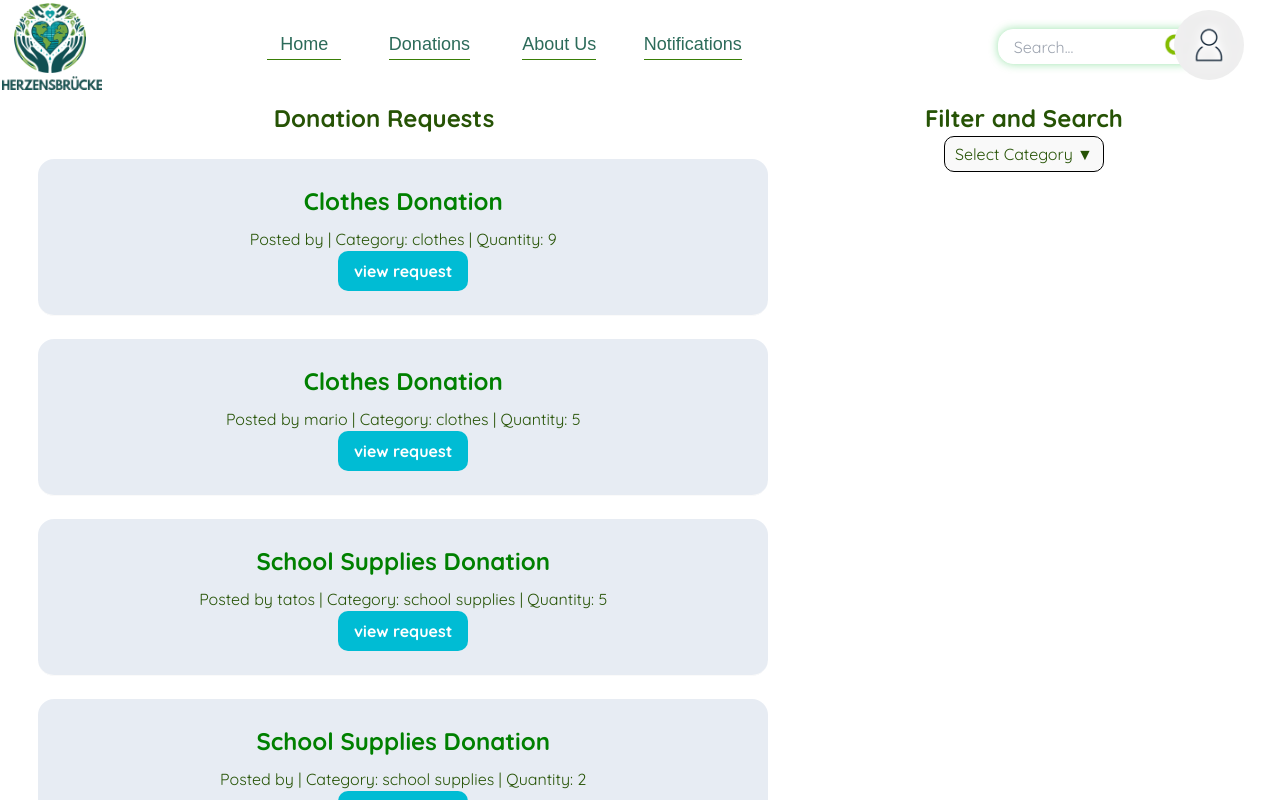
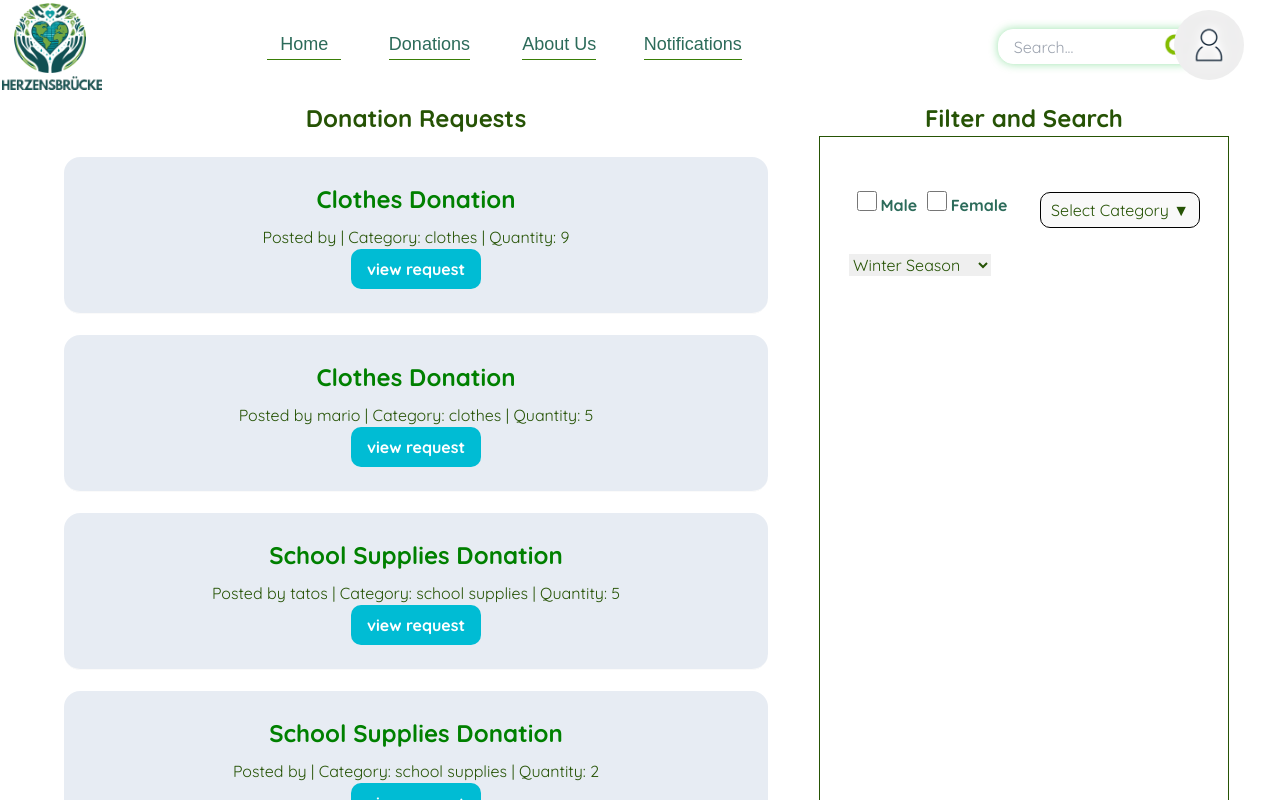
Before and after one commit to Tatos23/FC-CSEN, a React (Create React App) app: page / in a window 1280 px wide. Shown: the top 800 px of the page. Built offline with nearby package versions, Linux system fonts and the light colour scheme; data requests are answered from the project's data file.

Commit message:
added the filter and search bar

```diff
--- a/src/components/donor/DropDownCategory.css
+++ b/src/components/donor/DropDownCategory.css
@@ -1,8 +1,8 @@
 
 .DropDownCategory{
     position: absolute;
-    top: 13rem;
-    right: 16rem;
+    top: 15rem;
+    right: 5rem;
     width: 120px;
     padding: 15px;
     border-radius: 8px;
--- a/src/components/donor/ViewRequests.css
+++ b/src/components/donor/ViewRequests.css
@@ -301,17 +301,6 @@
     margin-right: 2%;
 }
 
-.view-requests-vertical-rectangle {
-    width: 20px;
-    /* Set your desired width */
-    height: 100px;
-    /* Set your desired height */
-    background-color: #ff0000;
-    /* Set your desired background color */
-    position: absolute;
-    top: 0;
-    left: 0;
-}
 
 .view-requests-category-button {
     border: 1.5px solid #000;
@@ -323,9 +312,9 @@
     cursor: pointer;
     /* Show pointer cursor on hover */
     border-radius: 10px;
-    /* position: absolute;
-    right: 15rem;
-    top: 10rem; */
+    position: absolute;
+    right: 5rem;
+    top: 12rem;
 }
 
 .view-requests-body {
@@ -339,12 +328,56 @@
     flex-direction: column;
     width: 60vw;
     align-items: center;
+    padding-left: 5%;
 }
 
 .view-requests-right {
     display: flex;
     flex-direction: column;
     width: 40vw;
+    align-items: center;
+}
+.right-subSection{
+    width: 80%;
+    border: 1px solid #265305;
+    /* overflow-y: auto; Make the dropdown scrollable */
+    height: 80%;
+}
+.view-requests-select-season{
+    margin-right: 13rem;
+    margin-top: 2rem;
+}
+
+/* .gender-input */
+
+.view-requests-gender-input {
+    border-radius: 10px;
+    border-color: #74AC4C;
+    background-color: white;
+    width: 50%;
+    height: 35px;
+    padding-left: 10px;
+    cursor: pointer;
+    font-weight: bold;
+    transition: border-color 1s;
+    margin-top: 12%;
+}
+.view-requests-gender-input input[type="checkbox"] {
+    accent-color: #74AC4C;
+    border: 1px solid #74AC4C;
+    margin-left: 5%;
+    margin-right: 2%;
+    margin-top: 5px;
+    width: 20px;
+    height: 20px;
+}
+.view-requests-gender-input input[type="checkbox"]:checked {
+    accent-color: #74AC4C;
+    border: 1px solid #74AC4C;
+    background-color: #74AC4C;
+}
+.view-requests-gender-input:focus {
+    border-color: #74AC4C;
 }
 
 
@@ -407,7 +440,6 @@
     border-radius: 1rem;
     /* Equivalent to rounded-lg */
     background-color: rgba(226, 232, 240, 0.8);
-    margin-left: 5%;
     margin-top: 3%;
 
 
--- a/src/components/donor/ViewRequests.js
+++ b/src/components/donor/ViewRequests.js
@@ -21,10 +21,14 @@ function ViewRequests() {
     const [donations, setDonation] = useState(null);
 
     const [selectedCategory, setSelectedCategory] = useState('Select Category ▼'); // Initialize with default text
-    const [selectedGender, setSelectedGender] = useState('');
+
+
+
 
     const handleGenderChange = (event) => {
-        setSelectedGender(event.target.value);
+        const newValue = event.target.value;
+        // If the checkbox was already checked, uncheck it; otherwise, set the new value
+        setGender((prevGender) => (prevGender === newValue ? '' : newValue));
     };
 
     useEffect(() => {
@@ -213,7 +217,8 @@ function ViewRequests() {
     //REPLACE THE LINE AT THE BOTTOM WITH THIS: <button className='home-profilebutton' onClick = {() => setOpenProfile((prev) => !prev)}><img className='home-profile-icon'src='profileEnhanced.png' alt='logo' ref = {refOne}></img></button>
 
 
-
+    const [gender, setGender] = useState('');
+    const [season, setSeason] = useState('');
 
     return (
         <>
@@ -262,14 +267,42 @@ function ViewRequests() {
                         </div>
                     </div>
 
-                    <div className='view-requests-right'>
-                        <div className="filter-title">Filter and Search</div>
-                        <div> <button className='view-requests-category-button' value={selectedCategory}
+                <div className='view-requests-right'>
+                    <div className="filter-title">Filter and Search</div>
+                        <div className="right-subSection">
+
+                            <div> <button className='view-requests-category-button' value={selectedCategory}
                             onChange={e => setSelectedCategory(e.target.value)}
                             onClick={() => setOpenCategory((prev) => !prev)}>{selectedCategory}</button> </div>
-                    </div>
+
+                            <div className="view-requests-gender-input">
+                                <label htmlFor="male" style={{color: '#2C6B5A'}}>
+                                    <input type="checkbox" id="male" name="gender" value="male" checked={gender === 'male'} onChange={handleGenderChange}/>
+                                    Male
+                                </label>
+                                <label htmlFor="female" style={{color: '#2C6B5A'}}>
+                                    <input type="checkbox" id="female" name="gender" value="female" checked={gender === 'female'} onChange={handleGenderChange} />
+                                    Female
+                                </label>
+                            </div>
 
 
+                            <div className="view-requests-select-season">
+                            <select
+                                value={season}
+                                onChange={(e) => setSeason(e.target.value)}
+                                >
+                                <option value="Winter Season">Winter Season</option>
+                                <option value="Spring Season">Spring Season</option>
+                                <option value="Summer Season">Summer Season</option>
+                                <option value="Fall Season">Fall Season</option>
+                                <option value="Select Season">Select Season</option>
+                            </select>
+                            </div>
+
+
+                        </div>
+                    </div>
                 </div>
 
                 {/* <button onClick={() => setName('luigi')}>change name</button> */}
```
